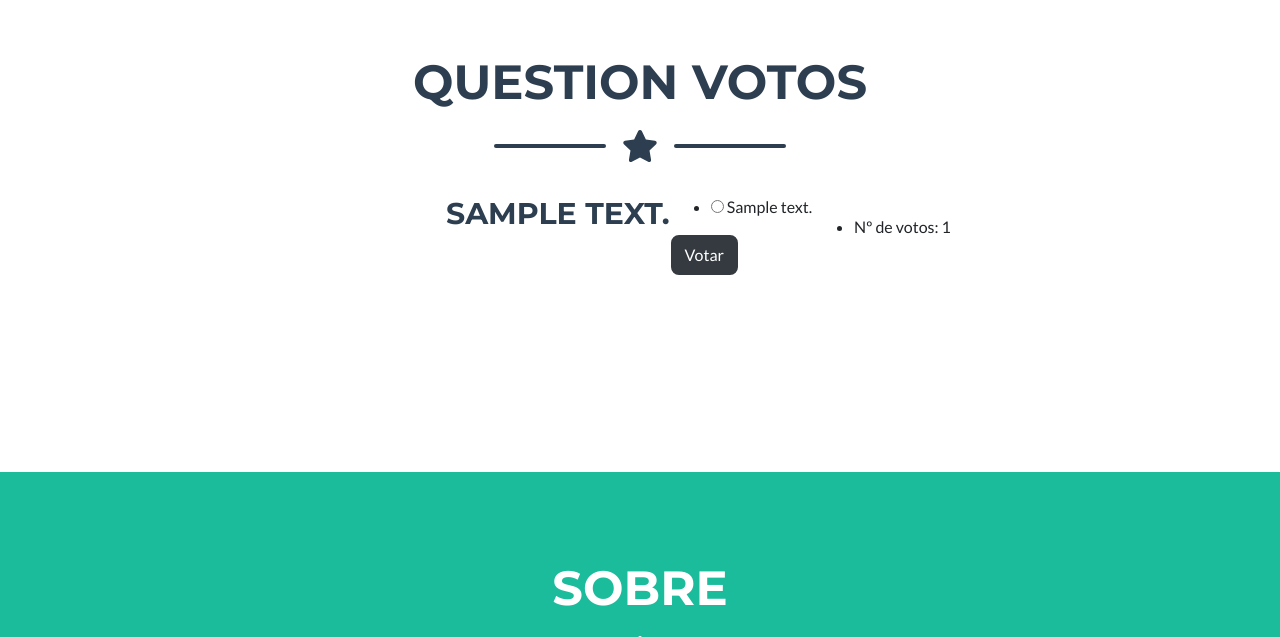
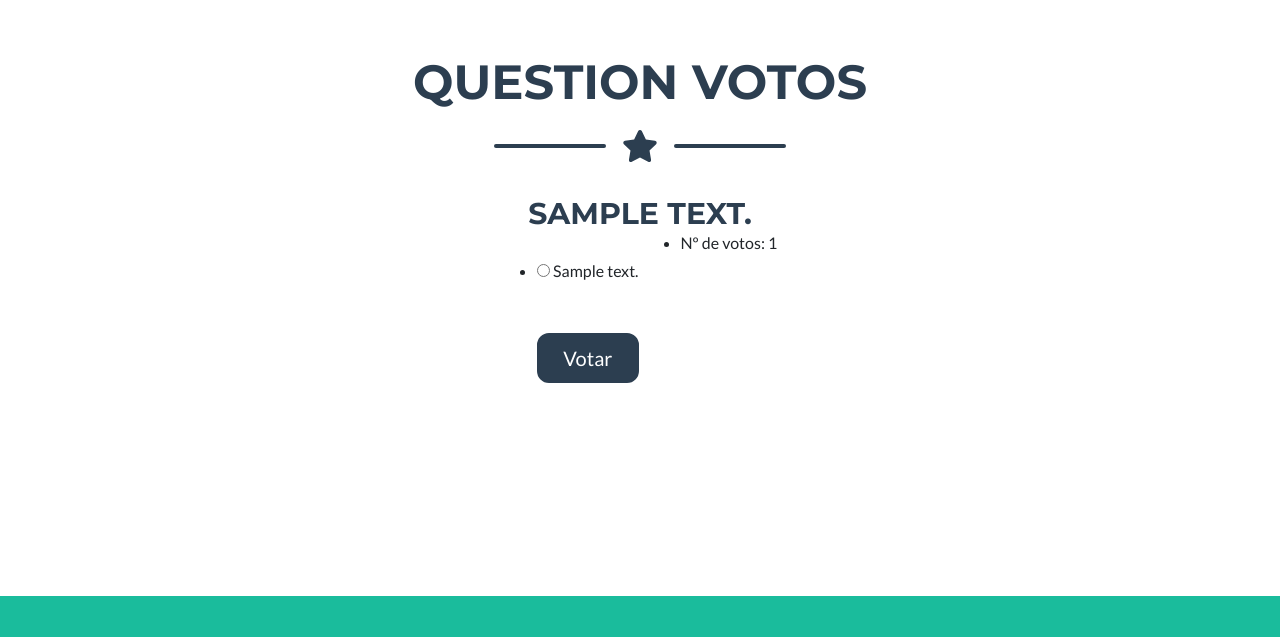
Before and after one commit to Andersonsilvamota/djangomysite, a Django app: page /polls/1/vote/ in a window 1280 px wide. Shown: the part 817-1454 px from the top of the page. Run offline with Django 3.2, Linux system fonts and the light colour scheme; tables that the repository leaves empty hold one stand-in row (values such as "Sample post"); some libraries are stand-ins or nearby versions.

Commit message:
Atualização. Projeto Concluido!!!

```diff
--- a/polls/templates/polls/detail.html
+++ b/polls/templates/polls/detail.html
@@ -76,7 +76,7 @@
                                     <li><input type="radio" name="choice" value="{{choice.id}}">{{ choice.choice_text }}</li>
                                 {% endfor %}
                             </ul>
-                            <input class="btn btn-dark" type="submit" value="Votar">
+                            <input class="btn btn-secondary btn-lg btn-block" type="submit" value="Votar">
                         </form>
                         <!-- Portfolio Item 2-->
 
--- a/polls/templates/polls/index.html
+++ b/polls/templates/polls/index.html
@@ -30,7 +30,6 @@
                     <ul class="navbar-nav ml-auto">
                         <li class="nav-item mx-0 mx-lg-1"><a class="nav-link py-3 px-0 px-lg-3 rounded js-scroll-trigger" href="#portfolio">Question</a></li>
                         <li class="nav-item mx-0 mx-lg-1"><a class="nav-link py-3 px-0 px-lg-3 rounded js-scroll-trigger" href="#about">Sobre</a></li>
-                        <li class="nav-item mx-0 mx-lg-1"><a class="nav-link py-3 px-0 px-lg-3 rounded js-scroll-trigger" href="#contact">Votos</a></li>
                     </ul>
                 </div>
             </div>
--- a/polls/templates/polls/vote.html
+++ b/polls/templates/polls/vote.html
@@ -63,12 +63,13 @@
                     <div class="divider-custom-line"></div>
                 </div>
                 <!-- Portfolio Grid Items-->
+                <h1 style="font-size: 30px" class="page-section-heading text-center text-uppercase text-secondary mb-0">{{ question.question_text }}</h1><br>
+
                 <div class="row" >
                     <!-- Portfolio Item 1-->
                     <div  style="margin-bottom: 100px" class="row" >
                         <!-- Portfolio Item 1-->
-                        <h1 style="margin-left: 400px; font-size: 30px" class="page-section-heading text-center text-uppercase text-secondary mb-lg-n2">{{ question.question_text }}</h1>
-                        <table>
+                        <table style="margin-left: 450px">
                             <tr>
                                 <td>
                                     <form action="{% url 'vote' question.id %}" method="post">{% csrf_token %}
@@ -76,14 +77,15 @@
                                             {% for choice in question.choice_set.all %}
                                                 <li><input type="radio" name="choice" value="{{ choice.id }}"> {{ choice.choice_text }}</li>
                                             {% endfor %}
+                                        <input style="margin-top: 50px" class="btn btn-secondary btn-lg btn-block" type="submit" value="Votar">
+                                        </ul>
 
-                                        </ul>
-                                    <input class="btn btn-dark" type="submit" value="Votar">
                                     </form>
+
                                 </td>
 
                                 <td>
-                                    <ul>
+                                    <ul style="margin-top: -98px">
 
                                         {% for choice in question.choice_set.all %}
                                             <li>Nº de votos: {{ choice.votes }}</li>
```
